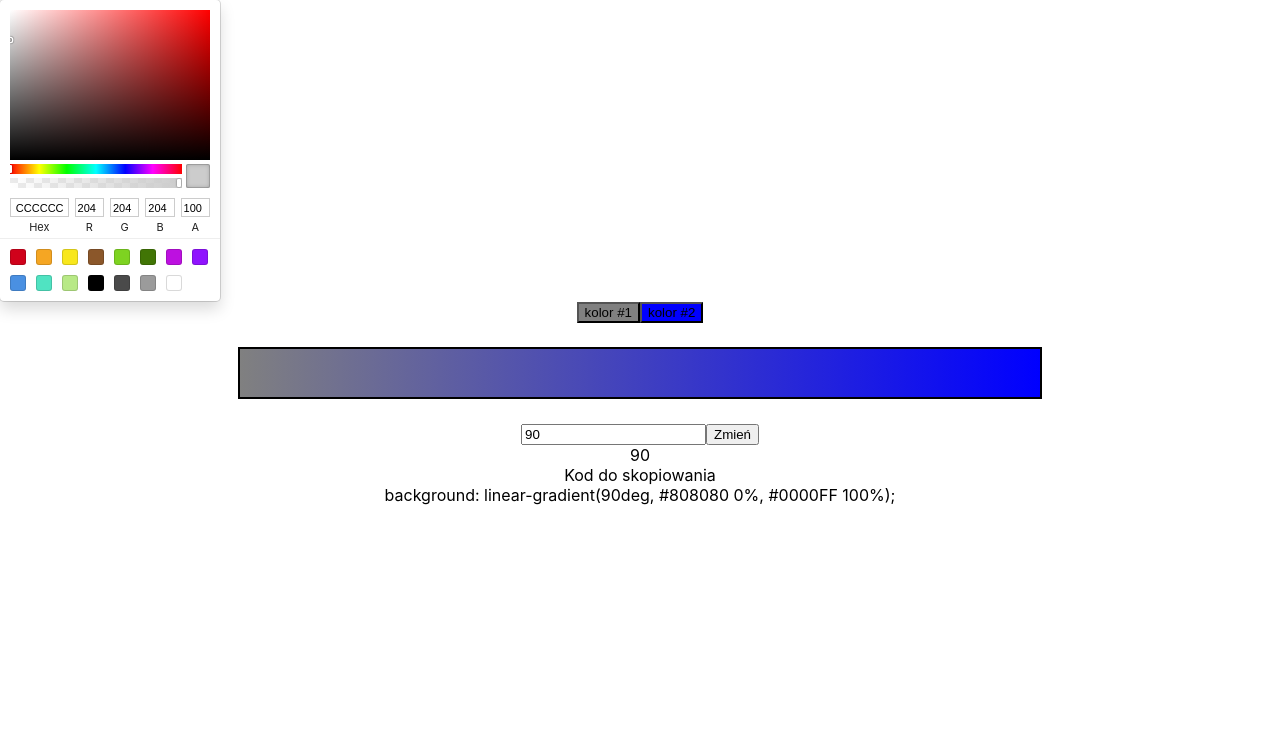
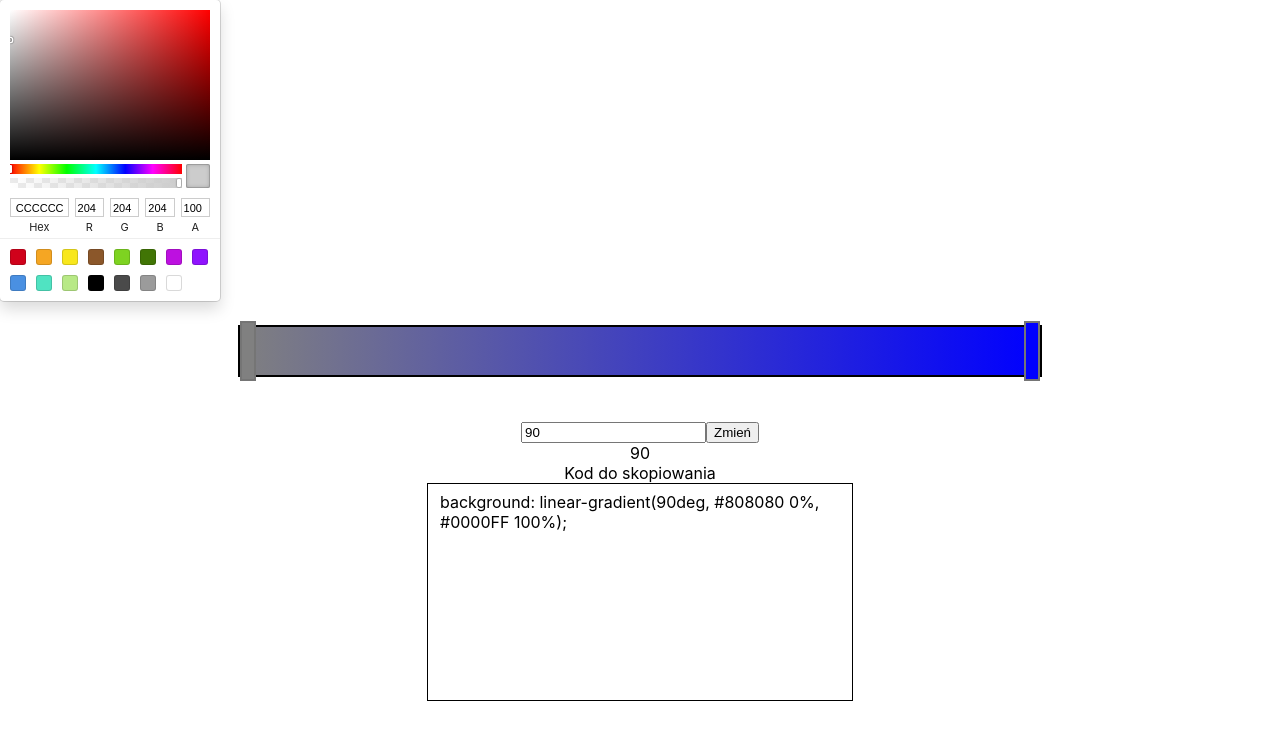
Before and after one commit to PiotrKochanka/gradient_shadow_generator, a React (Create React App) app in the folder gradient_shadow_generator/: page / in a window 1280 px wide. Shown: the top 740 px of the page. Built offline with nearby package versions, Linux system fonts and the light colour scheme.

Commit message:
color bar styling

```diff
--- a/gradient_shadow_generator/src/App.tsx
+++ b/gradient_shadow_generator/src/App.tsx
@@ -60,6 +60,7 @@ function App() {
           activeButtonId={activeButton}
           currentPosition={currentNumber}
         />
+        <br />
         <InclinedWheel
           initialNumber={currentNumber}
           onNumberChange={handleNumberUpdate}
--- /dev/null
+++ b/gradient_shadow_generator/src/components/CodeToCopy/CodeToCopy.module.css
@@ -0,0 +1,8 @@
+.code_bar{
+    border: 1px solid black;
+    width: 400px;
+    height: 200px;
+    margin: 0 auto;
+    padding: 8px 12px;
+    text-align: left;
+}
--- a/gradient_shadow_generator/src/components/CodeToCopy/CodeToCopy.tsx
+++ b/gradient_shadow_generator/src/components/CodeToCopy/CodeToCopy.tsx
@@ -1,4 +1,5 @@
 import React from 'react';
+import styles from './CodeToCopy.module.css';
 
 interface ColorBarProps {
     button1Color: string;
@@ -8,9 +9,9 @@ interface ColorBarProps {
 
 const CodeToCopy: React.FC<ColorBarProps> = ({ button1Color, button2Color, currentPosition }) => {
     return(
-        <div>
+        <div className={`${styles.code_container}`}>
             Kod do skopiowania
-            <div>
+            <div className={`${styles.code_bar}`}>
                 <span>
                     background: linear-gradient({currentPosition}deg, {button1Color} 0%, {button2Color} 100%);
                 </span>
--- a/gradient_shadow_generator/src/components/ColorBar/ColorBar.module.css
+++ b/gradient_shadow_generator/src/components/ColorBar/ColorBar.module.css
@@ -3,4 +3,22 @@
     width: 800px;
     border: 2px solid black;
     margin: 24px auto 24px auto;
+    position: relative;
 }
+.color_bar_main > button{
+    border: 2px solid rgb(117, 117, 117);
+}
+.color_bar_main > .button_1{
+    position: absolute;
+    left: 0px;
+    height: 60px;
+    width: 16px;
+    margin-top: -6px;
+}
+.color_bar_main > .button_2{
+    position: absolute;
+    right: 0px;
+    height: 60px;
+    width: 16px;
+    margin-top: -6px;
+}
--- a/gradient_shadow_generator/src/components/ColorBar/ColorBar.tsx
+++ b/gradient_shadow_generator/src/components/ColorBar/ColorBar.tsx
@@ -72,22 +72,7 @@ const ColorBar: React.FC<ColorBarProps> = ({ button1Color, button2Color, onButto
     return(
         <div className={`${styles.color_bar_container}`}>
             <div className={`${styles.color_bar_buttons}`}>
-                <button
-                    style={{
-                        backgroundColor: button1Color
-                    }}
-                    onClick={() => onButtonClick('button1')}
-                >
-                    kolor #1
-                </button>
-                <button
-                    style={{
-                        backgroundColor: button2Color
-                    }}
-                    onClick={() => onButtonClick('button2')}
-                >
-                    kolor #2
-                </button>
+
             </div>
             <div
                 ref={divRef}
@@ -99,7 +84,22 @@ const ColorBar: React.FC<ColorBarProps> = ({ button1Color, button2Color, onButto
                 onMouseLeave={handleMouseLeave}
                 onClick={handleClick}
             >
-
+                <button
+                    style={{
+                        backgroundColor: button1Color
+                    }}
+                    onClick={() => onButtonClick('button1')}
+                    className={`${styles.button_1}`}
+                >
+                </button>
+                <button
+                    style={{
+                        backgroundColor: button2Color
+                    }}
+                    onClick={() => onButtonClick('button2')}
+                    className={`${styles.button_2}`}
+                >
+                </button>
             </div>
         </div>
     );
```
